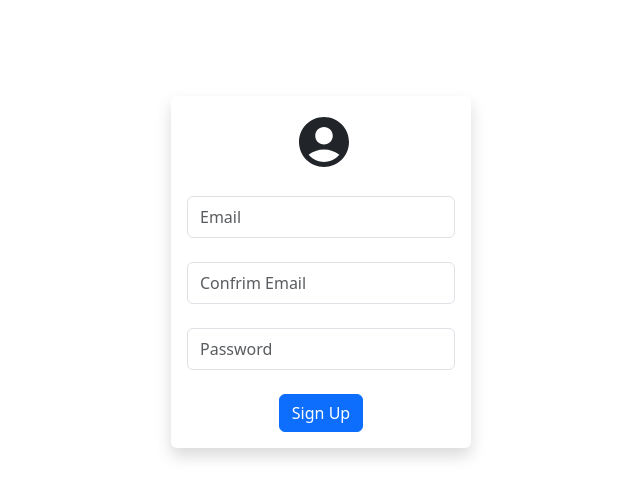
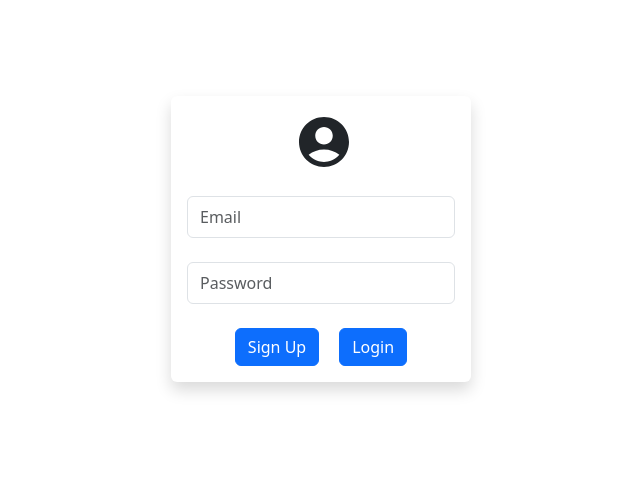
Before and after one commit to SyedHussain-01/TravelAgentDirectory-Frontend, a React (Create React App) app: page / in a window 1280 px wide. Shown: the top 498 px of the page, without its empty margins (382-1022 px from the left). Built offline with nearby package versions, Linux system fonts and the light colour scheme.

Commit message:
login signup api and forms

```diff
--- a/src/App.js
+++ b/src/App.js
@@ -1,72 +1,31 @@
 // import logo from "./logo.svg";
 import "./App.css";
 import useAutoRefresh from "./common/utilities/customHooks/useAutoRefresh";
+import hasAuthToken from "./common/utilities/customHooks/hasAuthToken";
 import { signin, signup } from "./functions/authorization";
-import axios from "axios";
+import React,{ useState, useEffect } from "react";
 import Login from "./Login";
 import Signin from "./Signin";
 import { BrowserRouter, Routes, Route } from "react-router-dom";
+import { Home } from "./Home";
 
 function App() {
-  const signup = async () => {
-    const date = new Date();
-    date.setDate(27);
-    date.setMonth(5);
-    date.setFullYear(2001);
-    const data = {
-      name: "Person5",
-      email: "person5@gmail.com",
-      pass: "personal5",
-      phone: 93928573948,
-      city: "Karachi",
-      date_of_birth: date,
-      user_type: 0,
-    };
-    try {
-      const response = await axios.post(
-        "http://localhost:3000/auth/sign-up",
-        data,
-        {
-          headers: {
-            "Content-Type": "application/x-www-form-urlencoded",
-          },
-        }
-      );
-      console.log("Response data:", response);
-    } catch (error) {
-      console.log("Error:", error);
-    }
-  };
 
-  const signin = async () => {
-    const data = {
-      email: "person5@gmail.com",
-      pass: "personal5",
-    };
-    try {
-      const response = await axios.post(
-        "http://localhost:3000/auth/sign-in",
-        data,
-        {
-          headers: {
-            "Content-Type": "application/x-www-form-urlencoded",
-          },
-        }
-      );
-      console.log("Response data:", response);
-    } catch (error) {
-      console.log("Error:", error);
-    }
-  };
-
+  const tokenExists = hasAuthToken();
   useAutoRefresh();
 
   return (
     <>
       <BrowserRouter>
         <Routes>
-          <Route exact path="/" element={<Signin />}></Route>
-          <Route path="/login" element={<Login />}></Route>
+          {!tokenExists ? (
+            <>
+              <Route exact path="/" element={<Login />}></Route>
+              <Route path="/signup" element={<Signin />}></Route>
+            </>
+          ) : (
+            <Route exact path="/" element={<Home />}></Route>
+          )}
         </Routes>
       </BrowserRouter>
     </>
--- /dev/null
+++ b/src/Home.js
@@ -0,0 +1,7 @@
+import React from 'react'
+
+export const Home = () => {
+  return (
+    <div>Home</div>
+  )
+}
--- a/src/Login.js
+++ b/src/Login.js
@@ -1,45 +1,88 @@
-import React from "react";
+import React, {useState} from "react";
 import "bootstrap/dist/css/bootstrap.css";
-import { Link } from "react-router-dom";
-import AccountCircleIcon from '@mui/icons-material/AccountCircle';
+import { Link, Navigate, } from "react-router-dom";
+import AccountCircleIcon from "@mui/icons-material/AccountCircle";
+import { signin } from "./functions/authorization";
 
 export default function Login() {
+  const [state, setState] = useState({
+    email: "",
+    pass: "",
+  });
+  const [error, setError] = useState(false);
+
+  const signIn = async (event) => {
+    event.preventDefault();
+    try {
+      const data = {
+        email: state.email,
+        pass: state.pass,
+      };
+      const result = await signin(data);
+      if (result) {
+        window.location.reload();
+      }
+    } catch (error) {
+      console.log("error=> ", error);
+      setError(true);
+    }
+  };
+
+  const fields = [
+    { type: "email", placeholder: "Email", name: "email" },
+    { type: "password", placeholder: "Password", name: "pass" },
+  ];
+
   return (
     <>
-
-
-      <div className="container mt-5 pt-5" style={{marginLeft:"20%"}}>
+      {error && <p>Failed to Sign Up!!! Please Try Again</p>}
+      <div className="container mt-5 pt-5" style={{ marginLeft: "20%" }}>
         <div className="row">
           <div className="col-12 col-sm8 col-md-6 m-auto">
-            <div className="card border-0 shadow" style={{width:"300px"}}>
+            <div className="card border-0 shadow" style={{ width: "300px" }}>
               <div className="card-body">
-            <div className="logo" style={{marginLeft:"40%"}}> <AccountCircleIcon sx={{ fontSize: 60 }} /></div>
-                <form action="">
-
-                  <input
-                    type="email"
-                    className="form-control my-4 py-2"
-                    id=""
-                    placeholder="Email"
-                  />
-
-                  <input
-                    type="password"
-                    className="form-control my-4 py-2"
-                    id="exampleFormControlInput1"
-                    placeholder="Password"
-                  />
+                <div className="logo" style={{ marginLeft: "40%" }}>
+                  {" "}
+                  <AccountCircleIcon sx={{ fontSize: 60 }} />
+                </div>
+                <form onSubmit={signIn}>
+                  {fields.map((e) => {
+                    return (
+                      <input
+                        type={e.type}
+                        className="form-control my-4 py-2"
+                        id=""
+                        name={e.name}
+                        placeholder={e.placeholder}
+                        onChange={(event) => {
+                          setState({
+                            ...state,
+                            [event.target.name]: event.target.value,
+                          });
+                        }}
+                      />
+                    );
+                  })}
+                  <div className="text-center">
+                    <Link to="/Signup">
+                      <button type="button" className="btn btn-primary">
+                        Sign Up
+                      </button>
+                    </Link>
+                    <button
+                      className="btn btn-primary"
+                      style={{ marginLeft: "20px" }}
+                      type="submit"
+                    >
+                      Login
+                    </button>
+                  </div>
                 </form>
-                <div className="text-center">
-             <Link to ="/Signin"> <button className="btn btn-primary">Sign Up</button></Link>
-
-                <button className="btn btn-primary" style={{marginLeft:"20px"}}>Login</button>
               </div>
             </div>
-          </div></div>
+          </div>
         </div>
       </div>
-
     </>
   );
 }
--- a/src/Signin.js
+++ b/src/Signin.js
@@ -1,44 +1,88 @@
-import React from "react";
-import { Link } from "react-router-dom";
+import React, { useState } from "react";
+import { Link, Navigate } from "react-router-dom";
 import AccountCircleIcon from "@mui/icons-material/AccountCircle";
+import { signup } from "./functions/authorization";
+
 function Signin() {
+  const [state, setState] = useState({
+    name: "",
+    email: "",
+    pass: "",
+    phone: null,
+    city: "",
+    date_of_birth: "",
+    user_type: 1,
+  });
+  const [success, setSuccess] = useState(false);
+  const [error, setError] = useState(false);
+
+  const signUp = async (event) => {
+    event.preventDefault();
+    try {
+      const data = {
+        name: state.name,
+        email: state.email,
+        pass: state.pass,
+        phone: state.phone,
+        city: state.city,
+        date_of_birth: state.date_of_birth,
+        user_type: state.user_type,
+      };
+      const result = await signup(data);
+      if (result) {
+        setSuccess(true);
+      }
+    } catch (error) {
+      console.log("error=> ", error);
+      setError(true);
+    }
+  };
+
+  const fields = [
+    { type: "text", placeholder: "Name", name: "name" },
+    { type: "email", placeholder: "Email", name: "email" },
+    { type: "password", placeholder: "Password", name: "pass" },
+    { type: "tel", placeholder: "Phone", name: "phone" },
+    { type: "text", placeholder: "City", name: "city" },
+    { type: "date", placeholder: "Date Of Birth", name: "date_of_birth" },
+  ];
+
   return (
     <>
+      {error && <p>Failed to Sign Up!!! Please Try Again</p>}
+      {success && <Navigate to="/" replace={true} />}
       <div className="container mt-5 pt-5" style={{ marginLeft: "20%" }}>
         <div className="row">
-          <div className="col-12 col-sm8 col-md-6 m-auto">
+          <div className="col-12 col-sm-8 col-md-6 m-auto">
             <div className="card border-0 shadow" style={{ width: "300px" }}>
               <div className="card-body">
                 <div className="logo" style={{ marginLeft: "40%" }}>
-                  {" "}
                   <AccountCircleIcon sx={{ fontSize: 60 }} />
-
                 </div>
-                <form action="">
-                  <input
-                    type="email"
-                    className="form-control my-4 py-2"
-                    id=""
-                    placeholder="Email"
-                  />
-                  <input
-                    type="email"
-                    className="form-control my-4 py-2"
-                    id=""
-                    placeholder="Confrim Email"
-                  />
-                  <input
-                    type="password"
-                    className="form-control my-4 py-2"
-                    id=""
-                    placeholder="Password"
-                  />
+                <form onSubmit={signUp}>
+                  {fields.map((e) => {
+                    return (
+                      <input
+                        type={e.type}
+                        className="form-control my-4 py-2"
+                        id=""
+                        name={e.name}
+                        placeholder={e.placeholder}
+                        onChange={(event) => {
+                          setState({
+                            ...state,
+                            [event.target.name]: event.target.value,
+                          });
+                        }}
+                      />
+                    );
+                  })}
+                  <div className="text-center">
+                    <button type="submit" className="btn btn-primary">
+                      Sign Up
+                    </button>
+                  </div>
                 </form>
-                <div className="text-center">
-                <Link to ="/Login"> <button className="btn btn-primary">Sign Up</button></Link>
-
-
-                </div>
               </div>
             </div>
           </div>
--- /dev/null
+++ b/src/common/utilities/customHooks/hasAuthToken.js
@@ -0,0 +1,4 @@
+export default function hasAuthToken() {
+    const token = localStorage.getItem('access_token');
+    return !!token; // Returns true if token exists, false if it's null or undefined
+  }
--- a/src/functions/authorization.js
+++ b/src/functions/authorization.js
@@ -2,40 +2,24 @@ import routes from "../common/utilities/apiRoutes/routes";
 import { Service } from "./../common/utilities/services/request";
 import { Post } from "./../common/utilities/services/axiosbase";
 
-export const signup = async () => {
+export const signup = async (data) => {
   try {
-    const date = new Date();
-    date.setDate(27);
-    date.setMonth(5);
-    date.setFullYear(2001);
-    const data = {
-      name: "Person2",
-      email: "person2@gmail.com",
-      pass: "person2",
-      phone: 93928573948,
-      city: "Karachi",
-      date_of_birth: date,
-      user_type: 1,
-    };
     const result = await Post(routes.signUp, data);
-    console.log(result);
+    return result
   } catch (error) {
     console.log(error)
   }
 };
 
-export const signin = async () => {
+export const signin = async (data) => {
   try {
-    const data = {
-      email: "person2@gmail.com",
-      pass: "person2",
-    };
     const { authorization, refresh_token } = await Service.signIn(
       data.email,
       data.pass
     );
     localStorage.setItem("access_token", authorization);
     localStorage.setItem("refresh_token", refresh_token);
+    return authorization;
   } catch (error) {
     console.log(error);
   }
```
